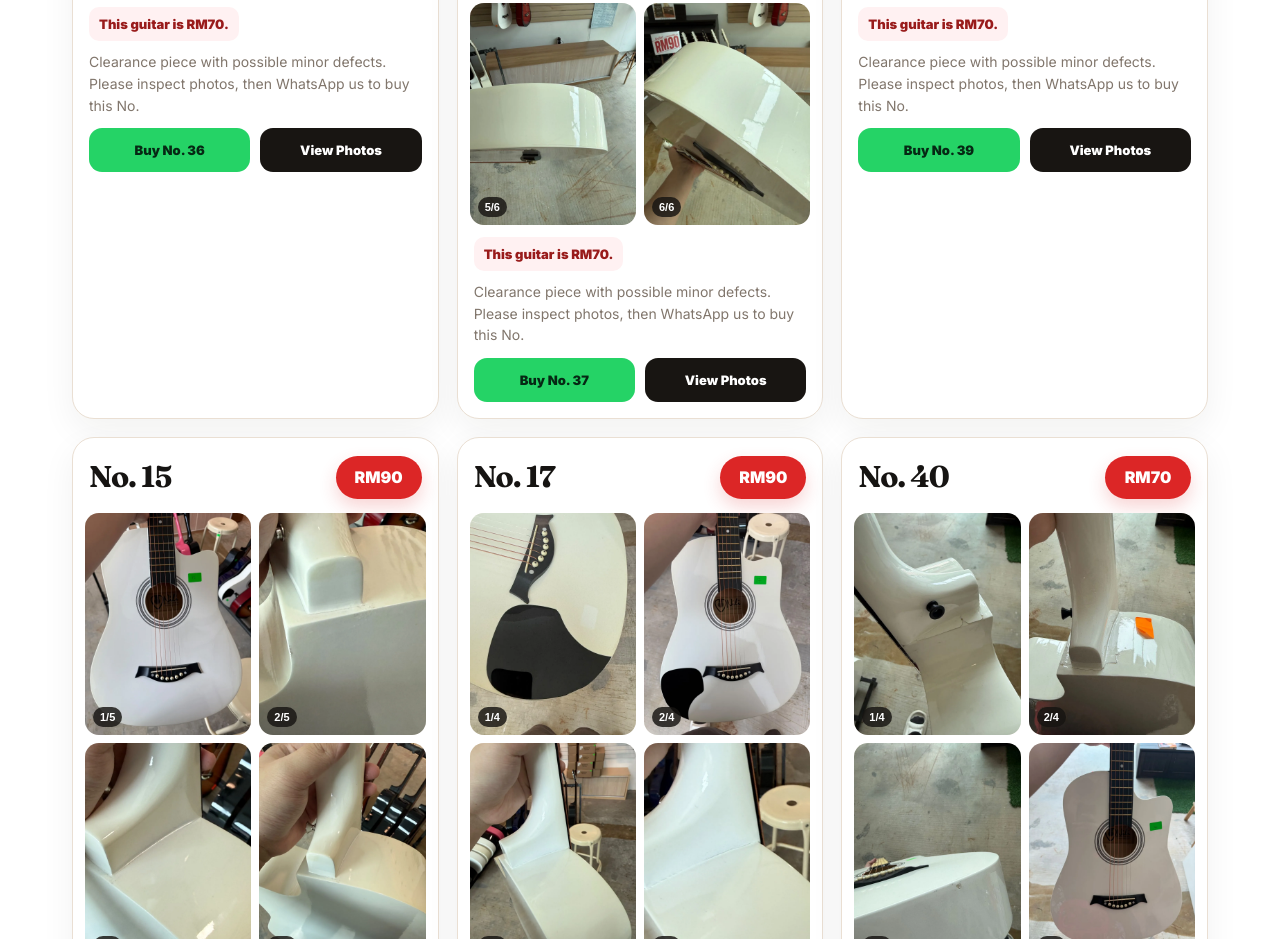
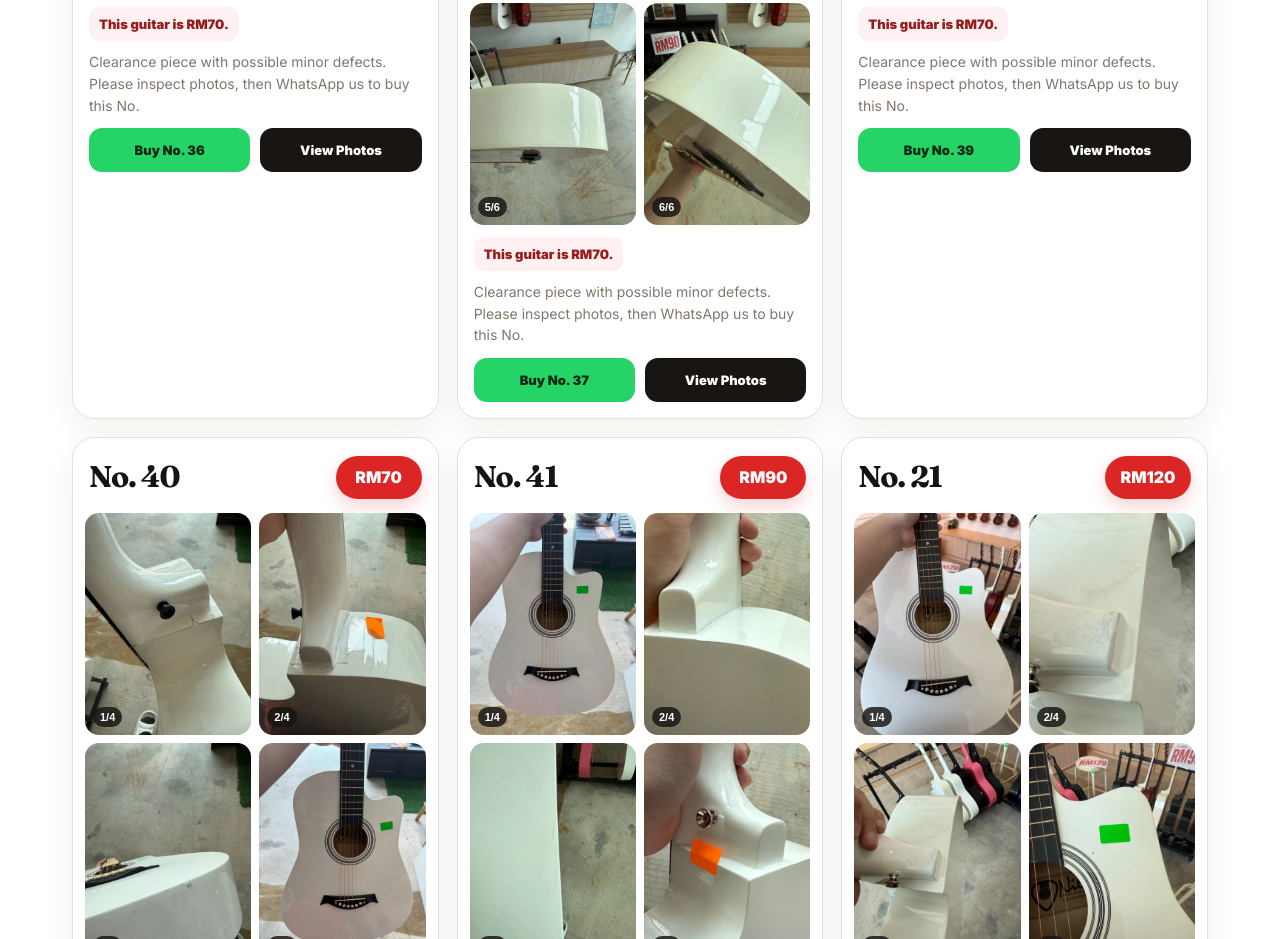
Before and after one commit to ngderli4916/Ukulelemalaysia, a plain HTML site: page guitar-clearance.html in a window 1280 px wide. Shown: the part 2797-3736 px from the top of the page. Drawn offline with Linux system fonts and the light colour scheme.

Commit message:
Update guitar clearance remaining stock

```diff
--- a/guitar-clearance.html
+++ b/guitar-clearance.html
@@ -92,7 +92,7 @@
           <button class="price-filter" type="button" data-price="120" aria-pressed="false">RM120</button>
         </div>
         <div class="selected-price" id="selectedPrice" aria-live="polite"></div>
-        <span class="count" id="count">16 guitars · 62 photos</span>
+        <span class="count" id="count">13 guitars · 53 photos</span>
       </div>
       <div class="guitar-grid" id="guitarGrid"></div>
       <div class="empty-state hidden" id="emptyState"></div>
@@ -121,15 +121,12 @@ const guitars = [
   { no: 36, price: 70, photos: 4 },
   { no: 37, price: 70, photos: 6 },
   { no: 39, price: 70, photos: 3 },
-  { no: 15, price: 90, photos: 5 },
-  { no: 17, price: 90, photos: 4 },
   { no: 40, price: 70, photos: 4 },
   { no: 41, price: 90, photos: 4 },
+  { no: 21, price: 120, photos: 4 },
   { no: 23, price: 120, photos: 2 },
   { no: 24, price: 120, photos: 4 },
   { no: 26, price: 120, photos: 4 },
-  { no: 42, price: 120, photos: 2 },
-  { no: 43, price: 120, photos: 2 },
   { no: 45, price: 120, photos: 2 }
 ];
 const grid = document.getElementById("guitarGrid");
```
Also changed, not shown: assets/images/guitar-clearance/guitar-clearance-no-21-01.webp (added), assets/images/guitar-clearance/guitar-clearance-no-21-02.webp (added), assets/images/guitar-clearance/guitar-clearance-no-21-03.webp (added), assets/images/guitar-clearance/guitar-clearance-no-21-04.webp (added).
